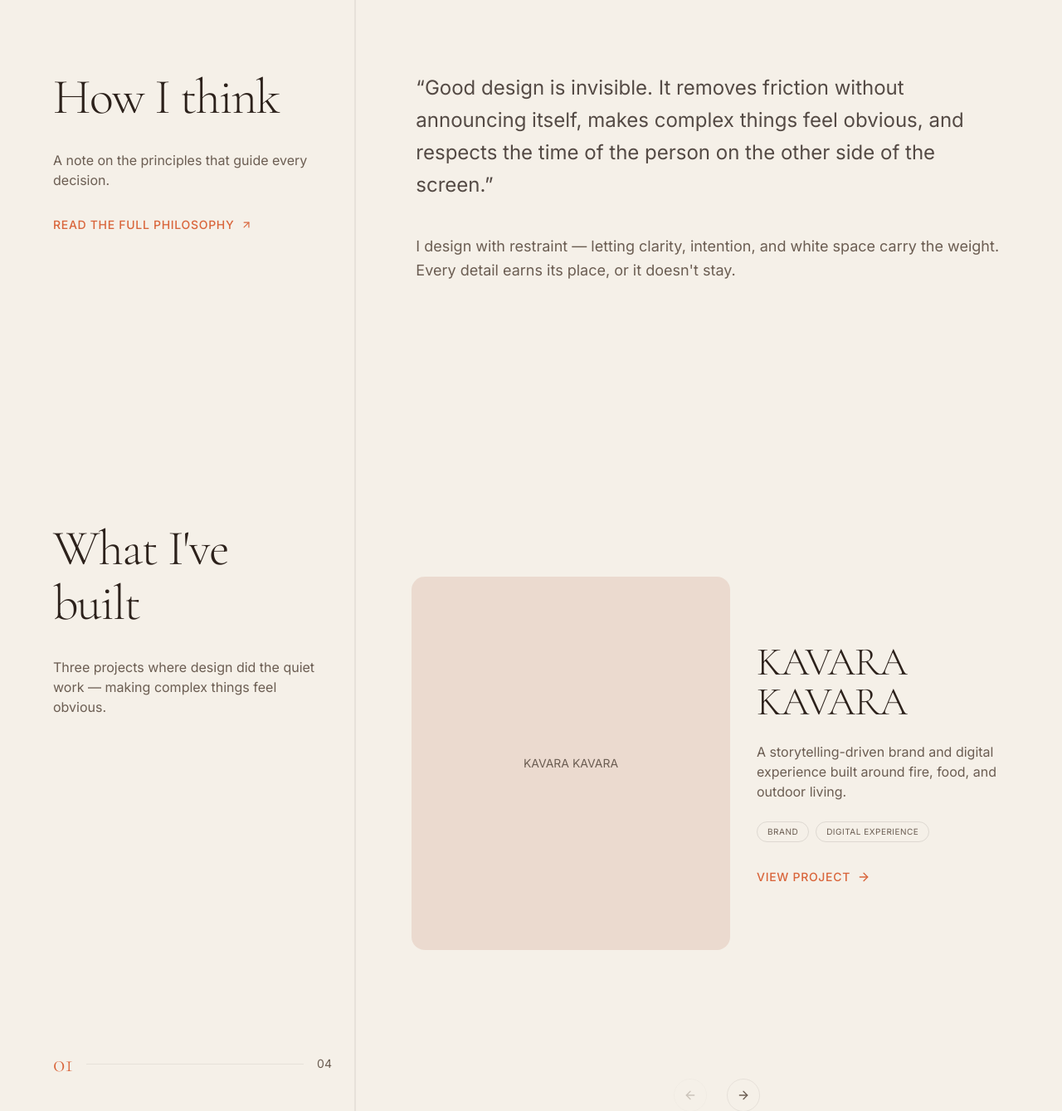
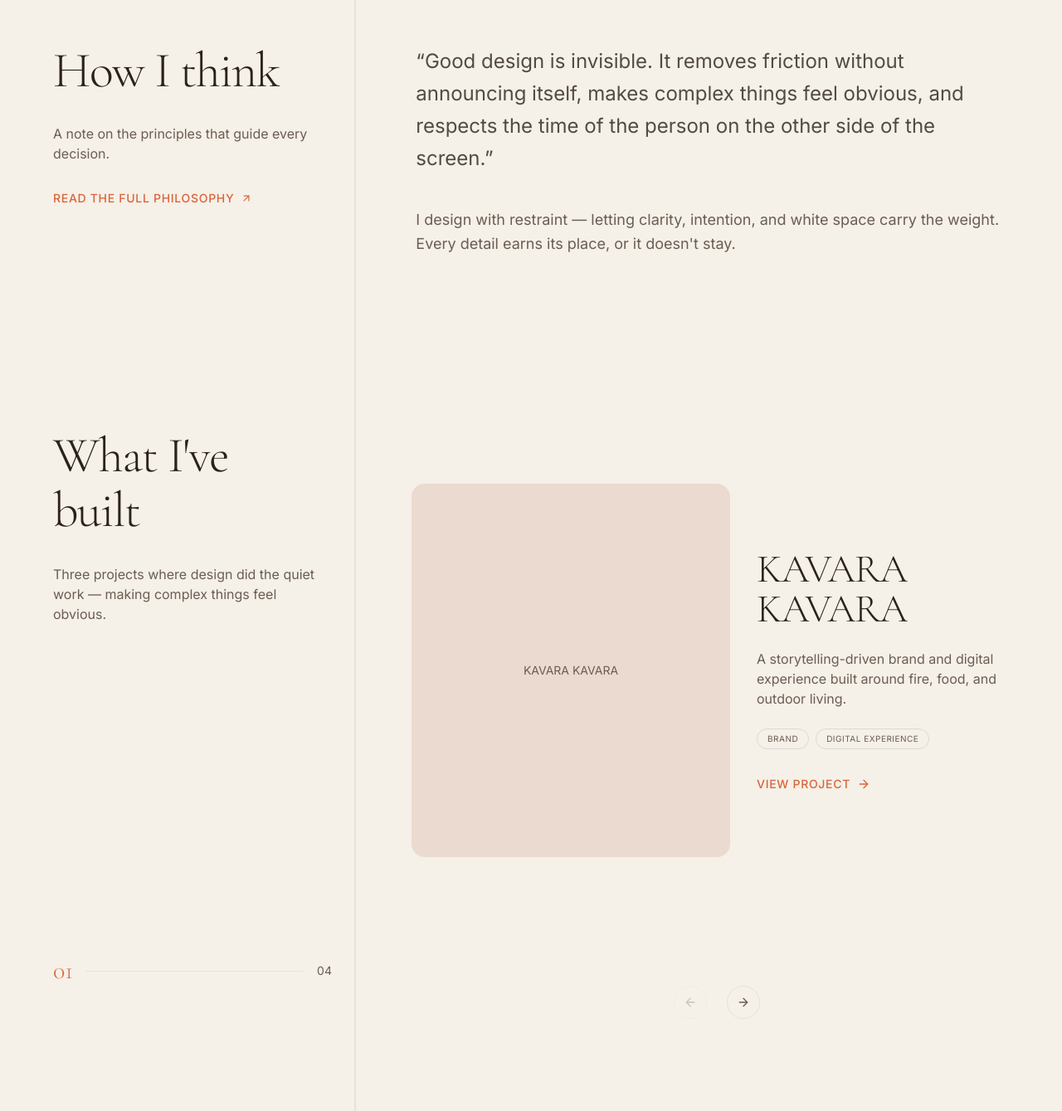
Before and after one commit to gabbyNyawera/portfolio, a Next.js app: page / in a window 1280 px wide. Shown: the part 771-2110 px from the top of the page at 83% size. Built offline with nearby package versions, Linux system fonts and the light colour scheme.

Commit message:
fix: tighten spacing between sections

```diff
--- a/src/app/page.tsx
+++ b/src/app/page.tsx
@@ -91,7 +91,7 @@ export default function PortfolioPage() {
 
       {/* Philosophy through Skills — continuous line */}
       <div className="column-line">
-      <section id="philosophy" className="px-5 pt-20 pb-10 sm:px-8 sm:pt-24 sm:py-32">
+      <section id="philosophy" className="px-5 pt-12 pb-6 sm:px-8 sm:pt-16 sm:py-20">
         <div className="mx-auto max-w-6xl">
           <div className="grid gap-20 md:grid-cols-[1fr_2fr]">
             <div className="md:pr-12">
@@ -118,12 +118,12 @@ export default function PortfolioPage() {
       </section>
 
       {/* Selected Work */}
-      <section id="projects" className="pt-20 sm:pt-24">
+      <section id="projects" className="pt-12 sm:pt-16">
         <HorizontalProjects projects={featuredProjects} />
       </section>
 
       {/* Education */}
-      <section className="px-5 pt-20 pb-10 sm:px-8 sm:pt-24 sm:py-32">
+      <section className="px-5 pt-12 pb-6 sm:px-8 sm:pt-16 sm:py-20">
         <div className="mx-auto max-w-6xl">
           <StickySplit
             left={
@@ -156,7 +156,7 @@ export default function PortfolioPage() {
       </section>
 
       {/* Skills, Books & Interests */}
-      <section className="px-5 pt-20 pb-10 sm:pt-24 sm:py-0">
+      <section className="px-5 pt-12 pb-6 sm:pt-16 sm:py-0">
         <StickyInterests />
       </section>
       </div>
```
